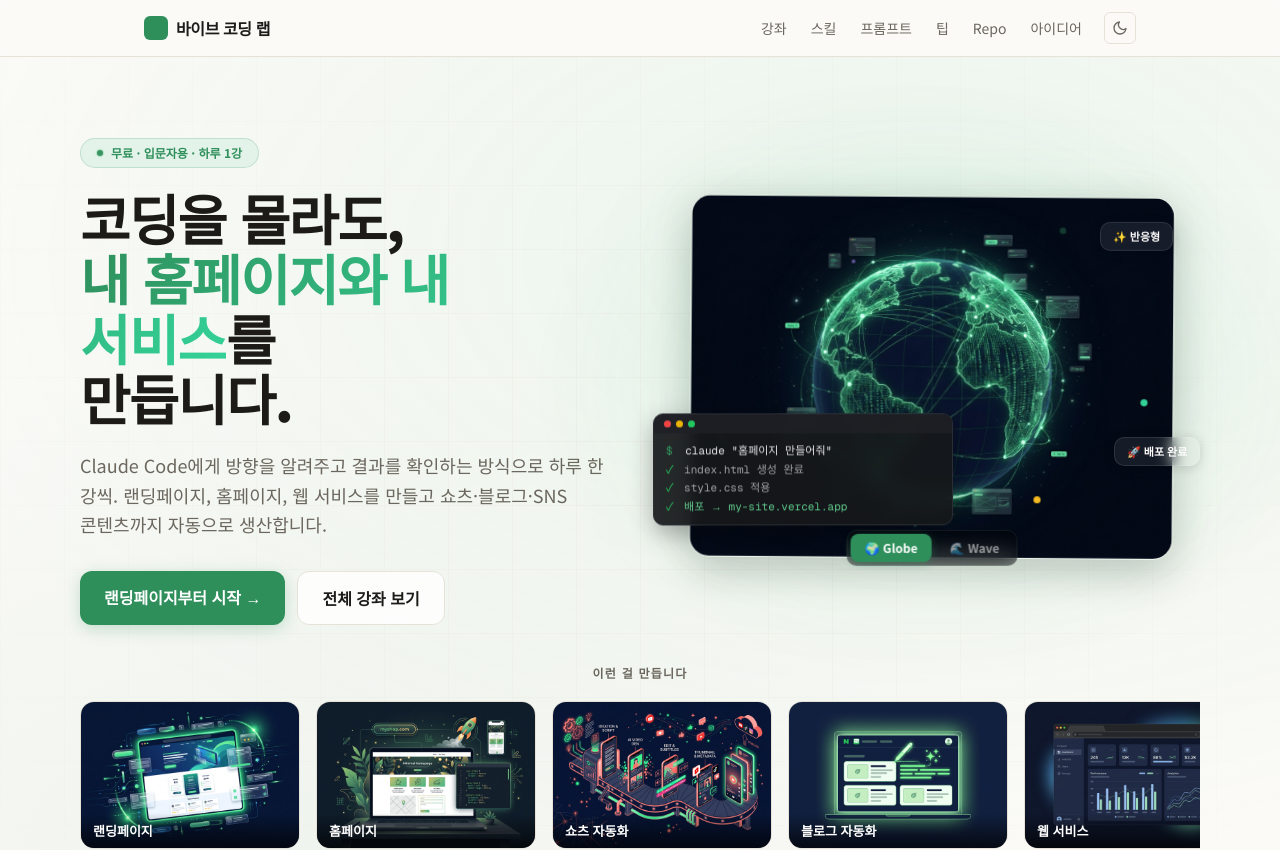
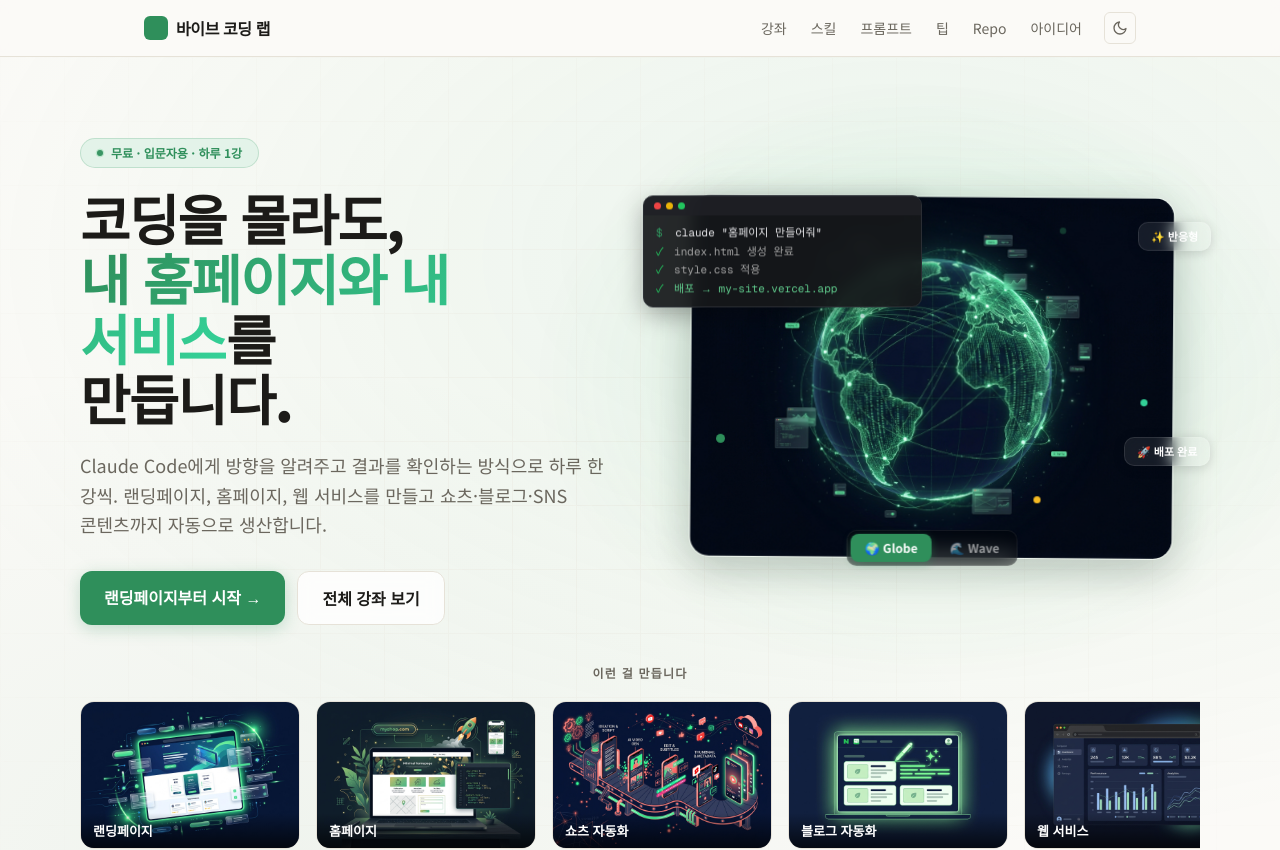
Before and after one commit to osam555/lab-site, a Next.js app: page / in a window 1280 px wide. Shown: the top 850 px of the page. Built offline with nearby package versions, Linux system fonts and the light colour scheme.

Commit message:
터미널 위치 상단 좌측 모서리로 이동
지구/웨이브 메인 비주얼과 토글 버튼을 가리지 않도록 터미널 창 위치 조정

```diff
--- a/src/app/globals.css
+++ b/src/app/globals.css
@@ -450,8 +450,8 @@ html[data-os="mac"] [data-os-block="windows"] {
 /* ── Terminal ── */
 .hv-terminal {
   position: absolute;
-  bottom: 14%; left: -2%;
-  width: 56%;
+  top: 4%; left: -4%;
+  width: 52%;
   background: rgba(21,23,26,.92);
   backdrop-filter: blur(8px);
   border: 1px solid #2a2d33;
@@ -529,12 +529,12 @@ html[data-os="mac"] [data-os-block="windows"] {
   white-space: nowrap;
 }
 .hv-badge-1 {
-  bottom: 28%; right: 0;
+  bottom: 28%; right: -2%;
   animation: hv-badge-in .5s ease forwards 2.8s, hv-f-badge1 4s ease-in-out infinite 3.3s;
   opacity: 0;
 }
 .hv-badge-2 {
-  top: 12%; right: 5%;
+  top: 12%; right: -2%;
   animation: hv-badge-in .5s ease forwards 3.2s, hv-f-badge2 5s ease-in-out infinite 3.7s;
   opacity: 0;
 }
@@ -553,7 +553,7 @@ html[data-os="mac"] [data-os-block="windows"] {
 
 /* ── Responsive ── */
 @media (max-width: 639px) {
-  .hv-terminal { font-size: 9px; width: 65%; left: 0; }
+  .hv-terminal { font-size: 9px; width: 65%; left: -2%; top: 2%; }
   .hv-badge { font-size: 10px; padding: 4px 8px; }
   .hv-toggle-btn { font-size: 11px; padding: 4px 10px; }
 }
```
